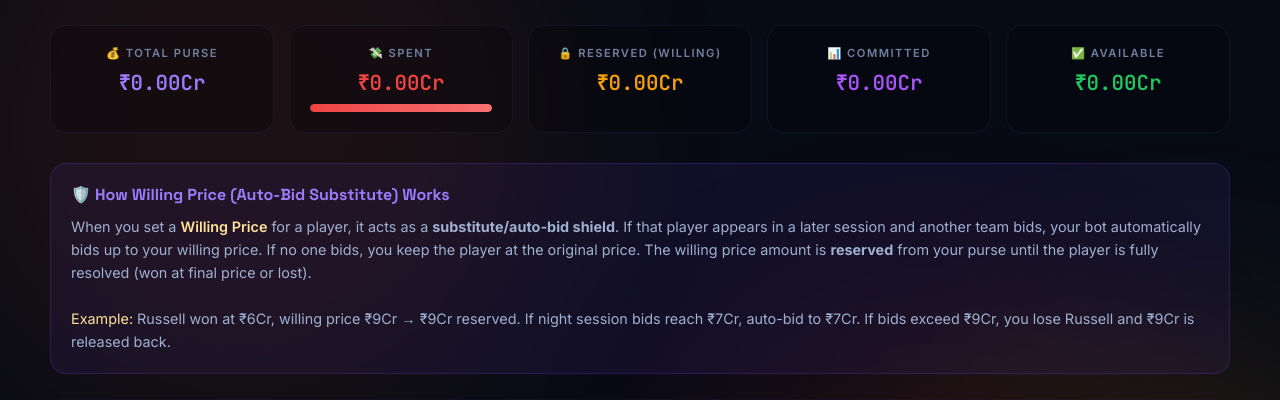
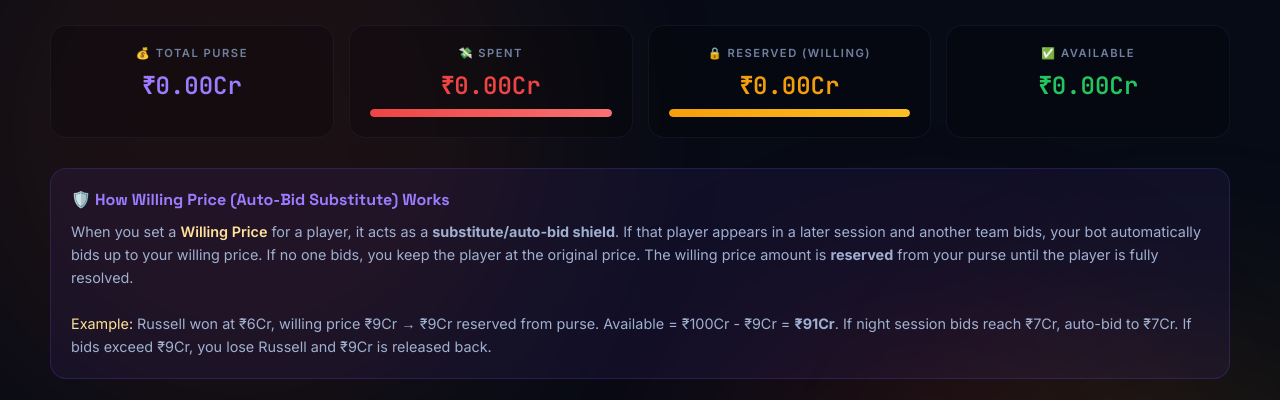
Before and after one commit to RaahulKannaK/IPL_Auction, a Flask app: template cricket_auction/templates/team_owner/squad.html in a window 1280 px wide. Shown: the part 86-486 px from the top of the page. Run offline with Flask 3, Linux system fonts and the light colour scheme; the template is opened without the code that fills it, so the values that code supplies are empty.

Commit message:
updated team_owner/squad.html

```diff
--- a/cricket_auction/templates/team_owner/squad.html
+++ b/cricket_auction/templates/team_owner/squad.html
@@ -65,7 +65,7 @@
         margin-bottom: 30px;
     }
     @media (min-width: 768px) {
-        .stats-grid { grid-template-columns: repeat(5, 1fr); }
+        .stats-grid { grid-template-columns: repeat(4, 1fr); }
     }
     .stat-card {
         background: rgba(0, 0, 0, 0.2);
@@ -84,14 +84,13 @@
     }
     .stat-card .value {
         font-family: 'JetBrains Mono';
-        font-size: 1.3rem;
+        font-size: 1.5rem;
         font-weight: 700;
         color: var(--text-primary);
     }
     .stat-card .value.available { color: #22c55e; }
     .stat-card .value.spent { color: #ef4444; }
     .stat-card .value.reserved { color: #f59e0b; }
-    .stat-card .value.committed { color: #a855f7; }
     .stat-card .value.total { color: var(--cosmic-purple-light); }
 
     /* PROGRESS BAR */
@@ -335,7 +334,7 @@
         <a href="/team-owner/auction" class="nav-btn">⚡ Auction Room</a>
     </div>
 
-    <!-- PURSE STATS -->
+    <!-- PURSE STATS - 4 CARDS ONLY -->
     <div class="stats-grid">
         <div class="stat-card">
             <div class="label">💰 Total Purse</div>
@@ -351,10 +350,9 @@
         <div class="stat-card">
             <div class="label">🔒 Reserved (Willing)</div>
             <div class="value reserved">₹{{ "%.2f"|format(stats.reserved) }}Cr</div>
-        </div>
-        <div class="stat-card">
-            <div class="label">📊 Committed</div>
-            <div class="value committed">₹{{ "%.2f"|format(stats.committed) }}Cr</div>
+            <div class="progress-bar-container">
+                <div class="progress-bar reserved" style="width: {{ stats.reserved_pct }}%"></div>
+            </div>
         </div>
         <div class="stat-card">
             <div class="label">✅ Available</div>
@@ -369,11 +367,11 @@
             When you set a <span class="highlight">Willing Price</span> for a player, it acts as a
             <strong>substitute/auto-bid shield</strong>. If that player appears in a later session and another team bids,
             your bot automatically bids up to your willing price. If no one bids, you keep the player at the original price.
-            The willing price amount is <strong>reserved</strong> from your purse until the player is fully resolved
-            (won at final price or lost).
+            The willing price amount is <strong>reserved</strong> from your purse until the player is fully resolved.
             <br><br>
             <span style="color: var(--gold-light);">Example:</span> Russell won at ₹6Cr, willing price ₹9Cr →
-            ₹9Cr reserved. If night session bids reach ₹7Cr, auto-bid to ₹7Cr. If bids exceed ₹9Cr, you lose Russell
+            ₹9Cr reserved from purse. Available = ₹100Cr - ₹9Cr = <strong>₹91Cr</strong>.
+            If night session bids reach ₹7Cr, auto-bid to ₹7Cr. If bids exceed ₹9Cr, you lose Russell
             and ₹9Cr is released back.
         </p>
     </div>
```
Also changed, not shown: cricket_auction/routes/team_owner/squad.py (+12 -8 lines).
